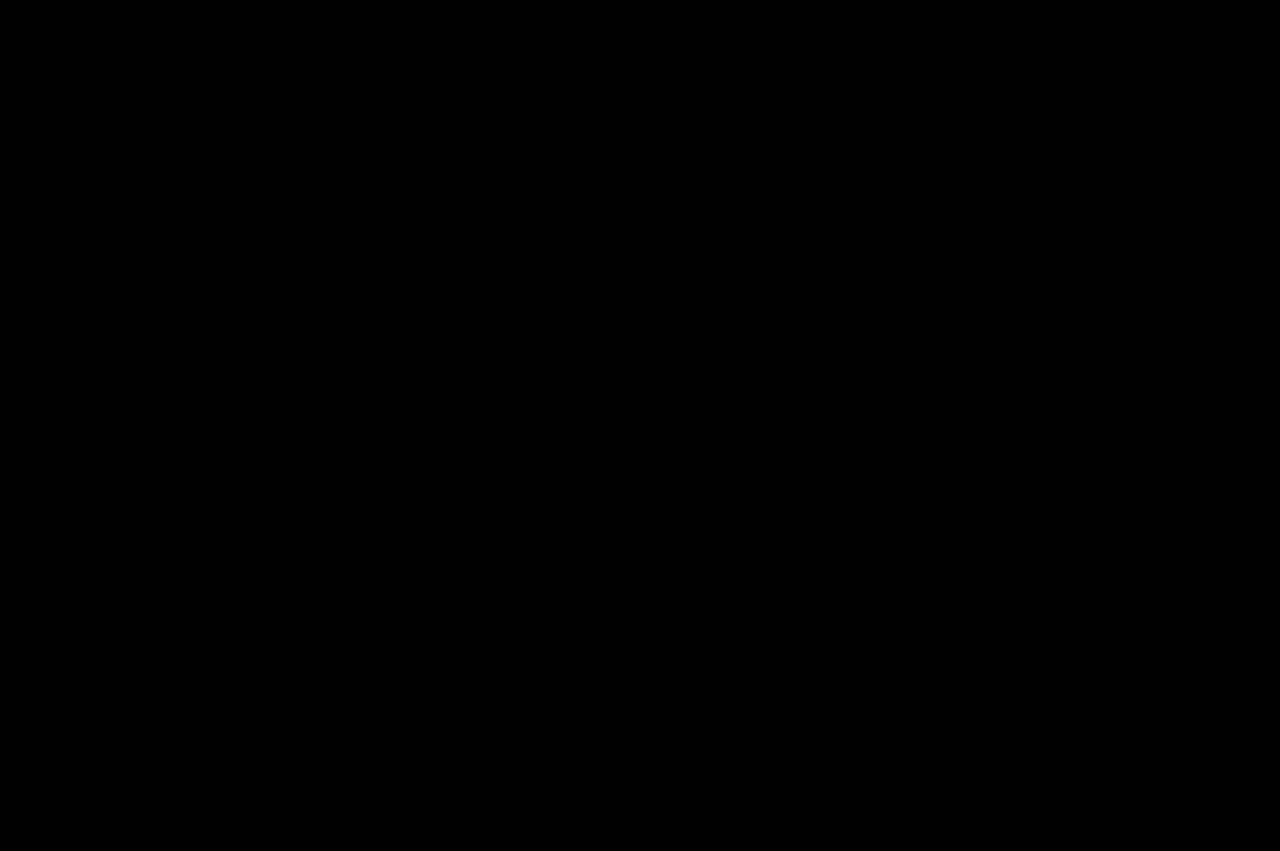
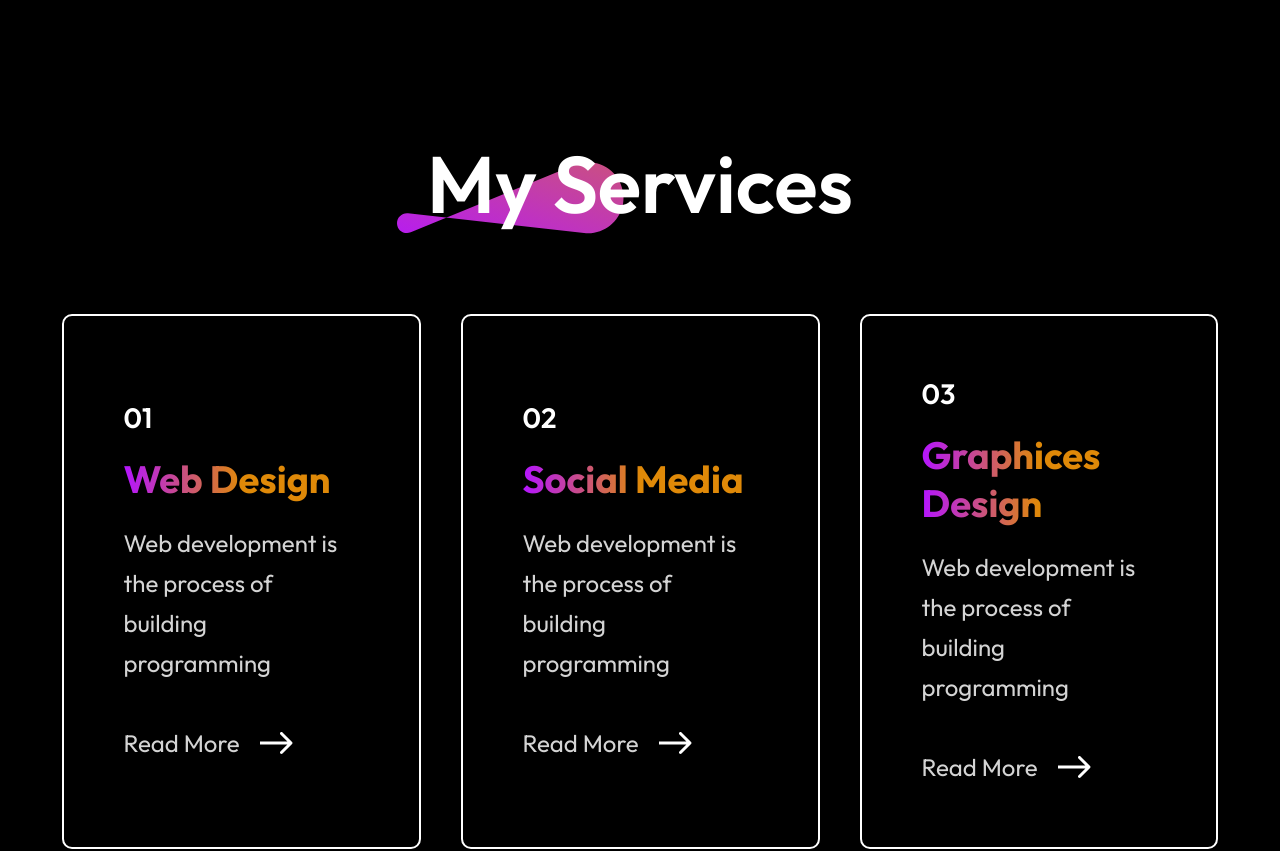
Before and after one commit to pandey06aashish/My-Portfolio, a React (Vite) app: page / in a window 1280 px wide. Shown: the part 2080-2931 px from the top of the page. Before the commit the page ends 2133 px from the top, so only its background shows below. Built offline with nearby package versions, Linux system fonts and the light colour scheme.

Commit message:
created My services Section in which we create a card

```diff
--- a/src/App.jsx
+++ b/src/App.jsx
@@ -2,6 +2,7 @@ import React from 'react'
 import Navbar from './components/navbar/Navbar'
 import Hero from './components/hero/Hero'
 import About from './components/About/About'
+import Services from './components/services/Services'
 
 const App = () => {
   return (
@@ -9,6 +10,7 @@ const App = () => {
       <Navbar/>
       <Hero/>
       <About/>
+      <Services/>
     </div>
   )
 }
--- /dev/null
+++ b/src/assets/Services-Data.js
@@ -0,0 +1,34 @@
+const Services_Data=[
+    {
+        s_no:"01",
+        s_name:"Web Design",
+        s_desc:"Web development is the process of building programming"
+    },
+    {
+        s_no:"02",
+        s_name:" Social Media",
+        s_desc:"Web development is the process of building programming"
+    },
+    {
+        s_no:"03",
+        s_name:"Graphices Design",
+        s_desc:"Web development is the process of building programming"
+    },
+    {
+        s_no:"04",
+        s_name:"Game Development",
+        s_desc:"Web development is the process of building programming"
+    },
+    {
+        s_no:"05",
+        s_name:"Software Development",
+        s_desc:"Web development is the process of building programming"
+    },
+    {
+        s_no:"06",
+        s_name:"App Development",
+        s_desc:"Web development is the process of building programming"
+    },
+]
+
+export default Services_Data;
--- /dev/null
+++ b/src/components/services/Services.css
@@ -0,0 +1,74 @@
+.services{
+    display: flex;
+    flex-direction: column;
+    align-items: center;
+    justify-content: center;
+    gap: 80px;
+    margin:80px 170px ;
+}
+
+.services-title{
+    position: relative;
+
+}
+.services-title h1{
+    padding: 0 30px;
+    font-weight: 600;
+    font-size: 80px;
+}
+.services-title img{
+    position:absolute ;
+    bottom: 0;
+    right: o;
+     z-index: -1;
+}
+
+.services-format{
+    display: flex;
+    flex-direction: column;
+    justify-content: center;
+    gap: 20px;
+    padding: 60px;
+    border-radius: 10px;
+    border: 2px solid white;
+    transition: 0.4s;
+    cursor: pointer;
+}
+.services-container{
+    display: grid;
+    grid-template-columns:1fr 1fr 1fr ;
+    gap: 40px;
+    margin-bottom:80px;
+}
+
+.services-format h3{
+   font-size: 28px;
+font-weight: 600;
+}
+.services-format h2{
+    font-size: 38px;
+    font-style: 800;
+    background: linear-gradient(270deg, #DF8908 50% , #B415FF 100%);
+    background-clip: text;
+    -webkit-background-clip: text;
+    -webkit-text-fill-color: transparent;
+}
+.services-format p{
+    color:#d4d4d4 ;
+    font-size: 24px;
+    line-height: 40px;
+    max-width: 300px;
+}
+
+.services-readmore{
+    display: flex;
+    gap: 20px;
+    align-items: center;
+    margin-top: 20px;
+}
+.services-format:hover{
+    border: 2px solid #ff00ff;
+    background-image:linear-gradient(45deg,#3f0028,#582300) ;
+    transform: scale(1.05);
+    transition: 0.4s;
+}
--- /dev/null
+++ b/src/components/services/Services.jsx
@@ -0,0 +1,30 @@
+import React from 'react'
+import "./Services.css"
+import cursor from '../../assets/pointerlogo.svg'
+import Services_Data from '../../assets/Services-Data.js'
+import arrow_icon from '../../assets/arrow.svg'
+const Services = () => {
+  return (
+    <div className='services'>
+        <div className="services-title">
+            <h1>My Services</h1>
+            <img src={cursor} alt=''/>
+        </div>
+        <div className='services-container'>
+            {Services_Data.map((service,index)=>{
+                return <div key={index} className='services-format'>
+                    <h3>{service.s_no}</h3>
+                    <h2>{service.s_name}</h2>
+                    <p>{service.s_desc}</p>
+                    <div className='services-readmore'>
+                        <p>Read More</p>
+                        <img src={arrow_icon} alt="" />
+                    </div>
+                </div>
+            })}
+        </div>
+    </div>
+  )
+}
+
+export default Services;
```
Also changed, not shown: src/assets/arrow.svg (added), src/assets/pointerlogo.svg (added).
